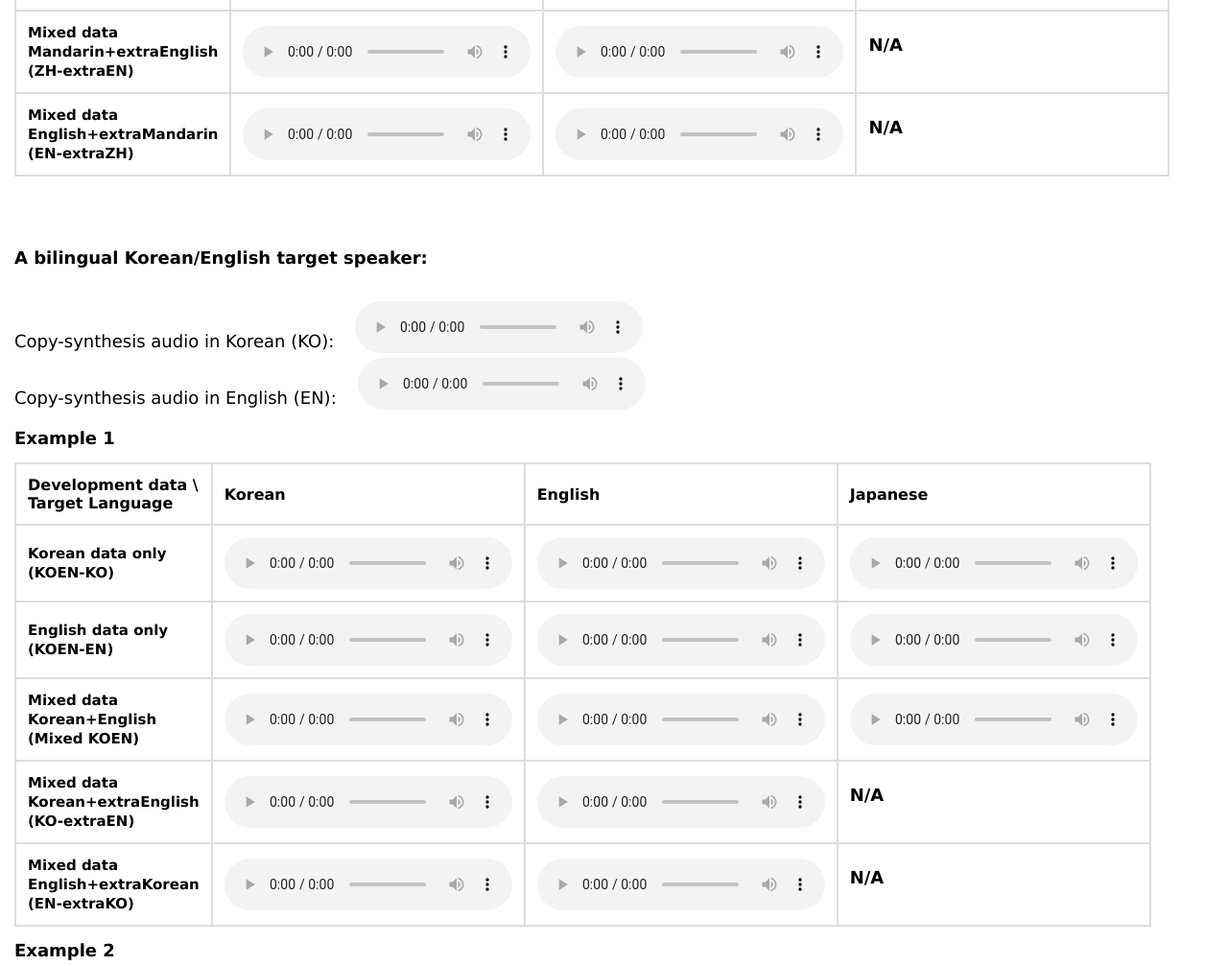
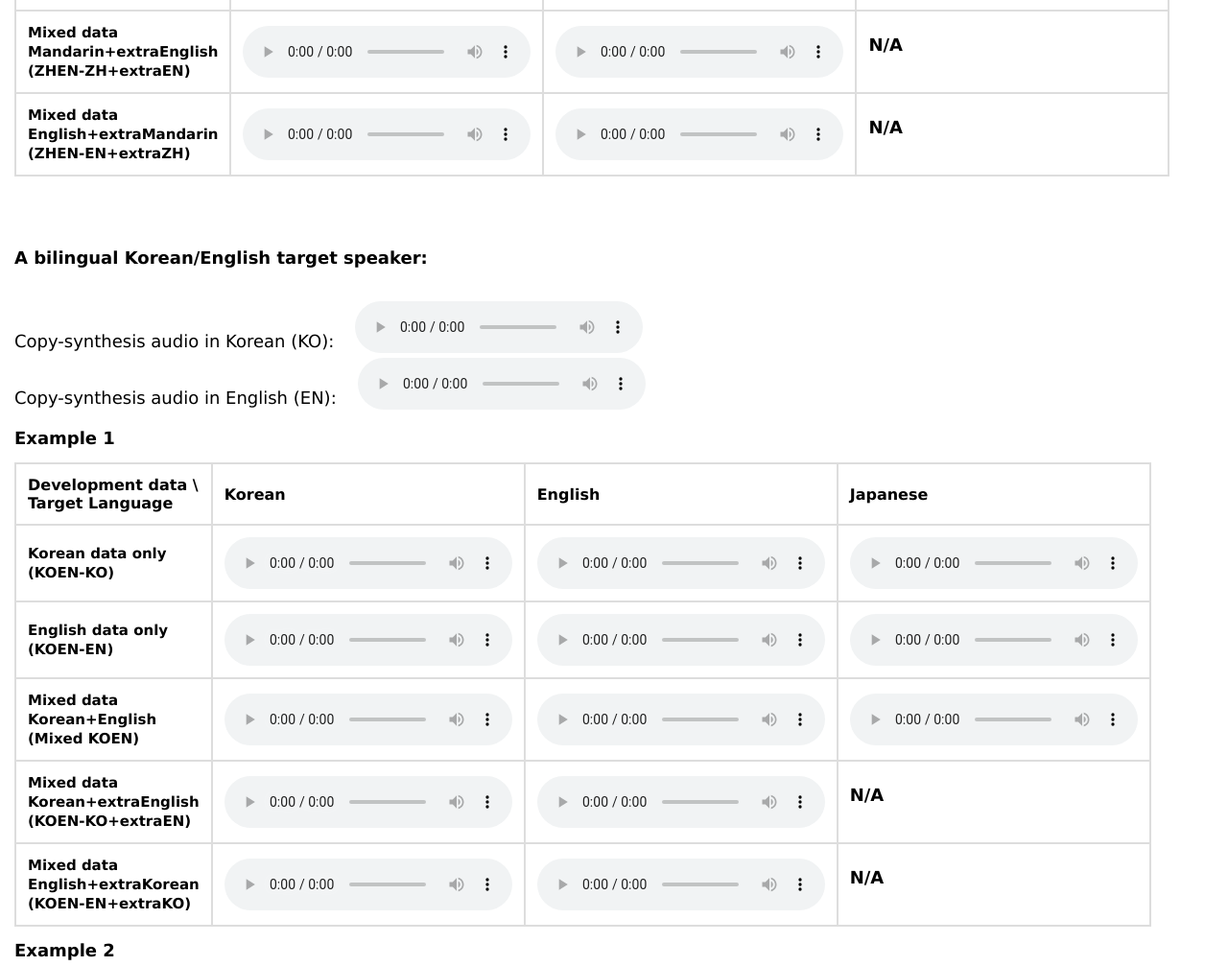
Before and after one commit to oben-ssw10/icassp2020, a plain HTML site: page index.html in a window 1280 px wide. Shown: the part 1790-2797 px from the top of the page at 96% size. Drawn offline with Linux system fonts and the light colour scheme.

Commit message:
Add files via upload

```diff
--- a/index.html
+++ b/index.html
@@ -143,7 +143,7 @@ h2 {
                  </td>
               </tr>
 	      <tr>
-                 <td><b>Mixed data Mandarin+extraEnglish (ZH-extraEN) </b></td>
+                 <td><b>Mixed data Mandarin+extraEnglish (ZHEN-ZH+extraEN) </b></td>
                  <td>
                    <audio controls style="width: 300px;">
                      <source src="./audioA/zhen_zh_sato_AZ_29.wav" type="audio/wav">
@@ -160,7 +160,7 @@ h2 {
 			 <h2> N/A </h2>
               </tr>
 	      <tr>
-                 <td><b>Mixed English+extraMandarin (EN-extraZH) </b></td>
+                 <td><b>Mixed English+extraMandarin (ZHEN-EN+extraZH) </b></td>
                  <td>
                    <audio controls style="width: 300px;">
                      <source src="./audioA/zhen_en_gof_AZ_29.wav" type="audio/wav">
@@ -255,7 +255,7 @@ h2 {
                  </td>
               </tr>
               <tr>
-                 <td><b>Mixed data Mandarin+extraEnglish (ZH-extraEN) </b></td>
+                 <td><b>Mixed data Mandarin+extraEnglish (ZHEN-ZH+extraEN) </b></td>
                  <td>
                    <audio controls style="width: 300px;">
                      <source src="./audioA/zhen_zh_sato_AZ_30.wav" type="audio/wav">
@@ -272,7 +272,7 @@ h2 {
 			 <h2> N/A </h2>
               </tr>
 	      <tr>
-                 <td><b>Mixed English+extraMandarin (EN-extraZH) </b></td>
+                 <td><b>Mixed English+extraMandarin (ZHEN-EN+extraZH) </b></td>
                  <td>
                    <audio controls style="width: 300px;">
                      <source src="./audioA/zhen_en_gof_AZ_30.wav" type="audio/wav">
@@ -366,7 +366,7 @@ h2 {
                  </td>
               </tr>
               <tr>
-                 <td><b>Mixed data Mandarin+extraEnglish (ZH-extraEN) </b></td>
+                 <td><b>Mixed data Mandarin+extraEnglish (ZHEN-ZH+extraEN) </b></td>
                  <td>
                    <audio controls style="width: 300px;">
                      <source src="./audioA/zhen_zh_sato_AZ_31.wav" type="audio/wav">
@@ -384,7 +384,7 @@ h2 {
 		 </td>
               </tr>
               <tr>
-                 <td><b>Mixed data English+extraMandarin (EN-extraZH) </b></td>
+                 <td><b>Mixed data English+extraMandarin (ZHEN-EN+extraZH) </b></td>
                  <td>
                    <audio controls style="width: 300px;">
                      <source src="./audioA/zhen_en_gof_AZ_31.wav" type="audio/wav">
@@ -489,7 +489,7 @@ h2 {
                  </td>
               </tr>
 	      <tr>
-                 <td><b>Mixed data Korean+extraEnglish (KO-extraEN) </b></td>
+                 <td><b>Mixed data Korean+extraEnglish (KOEN-KO+extraEN) </b></td>
                  <td>
                    <audio controls style="width: 300px;">
                      <source src="./audioB/koen_ko_sato_sentence_000001.wav" type="audio/wav">
@@ -507,7 +507,7 @@ h2 {
 		 </td>
               </tr>
               <tr>
-                 <td><b>Mixed data English+extraKorean (EN-extraKO) </b></td>
+                 <td><b>Mixed data English+extraKorean (KOEN-EN+extraKO) </b></td>
                  <td>
                    <audio controls style="width: 300px;">
                      <source src="./audioB/koen_en_ygk_sentence_000001.wav" type="audio/wav">
@@ -599,7 +599,7 @@ h2 {
                  </td>
               </tr>
 	      <tr>
-                 <td><b>Mixed data Korean+extraEnglish (KO-extraEN) </b></td>
+                 <td><b>Mixed data Korean+extraEnglish (KOEN-KO+extraEN) </b></td>
                  <td>
                    <audio controls style="width: 300px;">
                      <source src="./audioB/koen_ko_sato_sentence_000002.wav" type="audio/wav">
@@ -617,7 +617,7 @@ h2 {
                  </td>
               </tr>
               <tr>
-                 <td><b>Mixed data English+extraKorean (EN-extraKO) </b></td>
+                 <td><b>Mixed data English+extraKorean (KOEN-EN+extraKO) </b></td>
                  <td>
                    <audio controls style="width: 300px;">
                      <source src="./audioB/koen_en_ygk_sentence_000002.wav" type="audio/wav">
@@ -709,7 +709,7 @@ h2 {
                  </td>
               </tr>
               <tr>
-                 <td><b>Mixed data Korean+extraEnglish (KO-extraEN) </b></td>
+                 <td><b>Mixed data Korean+extraEnglish (KOEN-KO+extraEN) </b></td>
                  <td>
                    <audio controls style="width: 300px;">
                      <source src="./audioB/koen_ko_sato_sentence_000004.wav" type="audio/wav">
@@ -727,7 +727,7 @@ h2 {
                  </td>
               </tr>
 	      <tr>
-                 <td><b>Mixed data English+extraKorean (EN-extraKO) </b></td>
+                 <td><b>Mixed data English+extraKorean (KOEN-EN+extraKO) </b></td>
                  <td>
                    <audio controls style="width: 300px;">
                      <source src="./audioB/koen_en_ygk_sentence_000004.wav" type="audio/wav">
```
Also changed, not shown: 1 other file.
